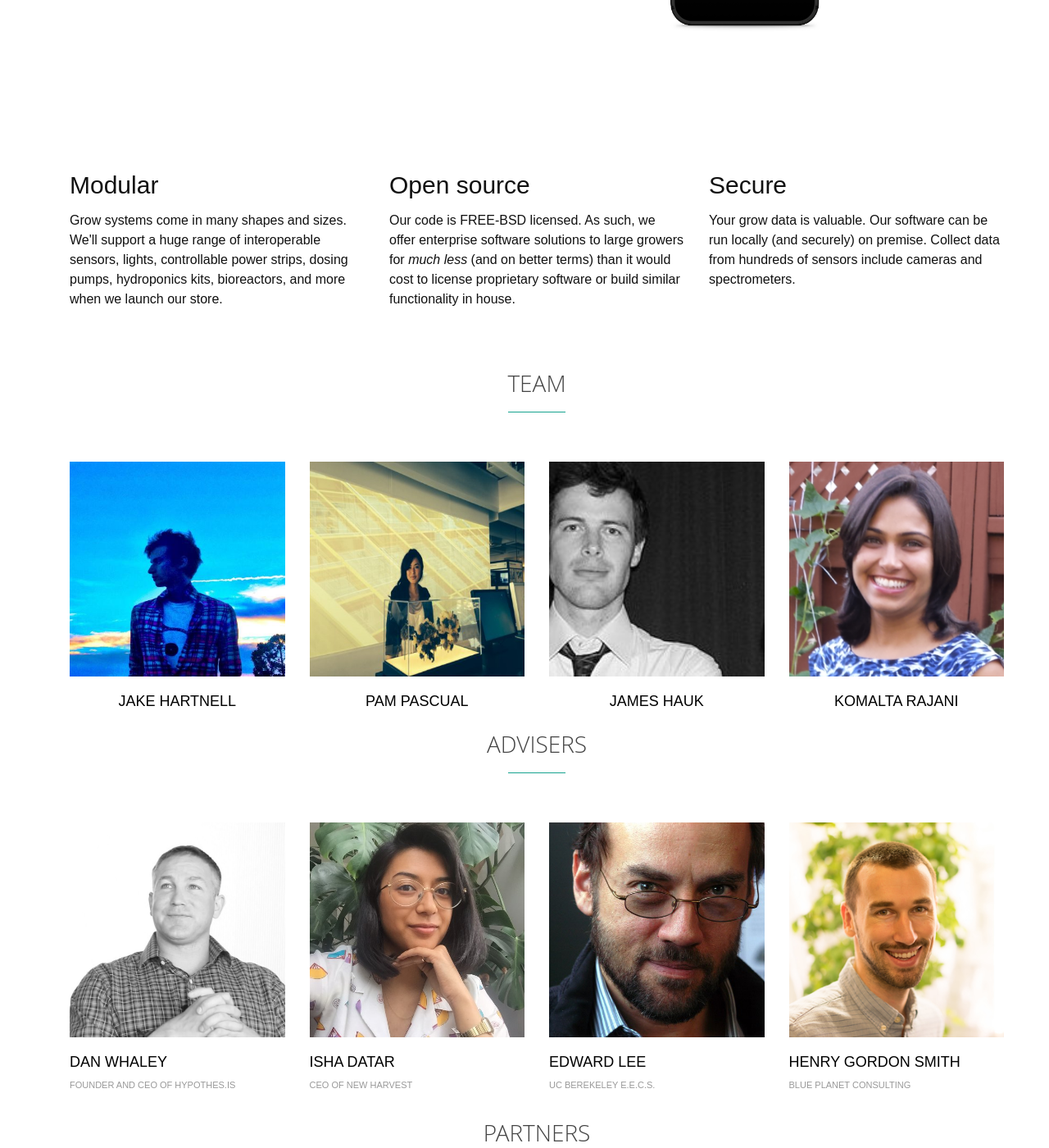
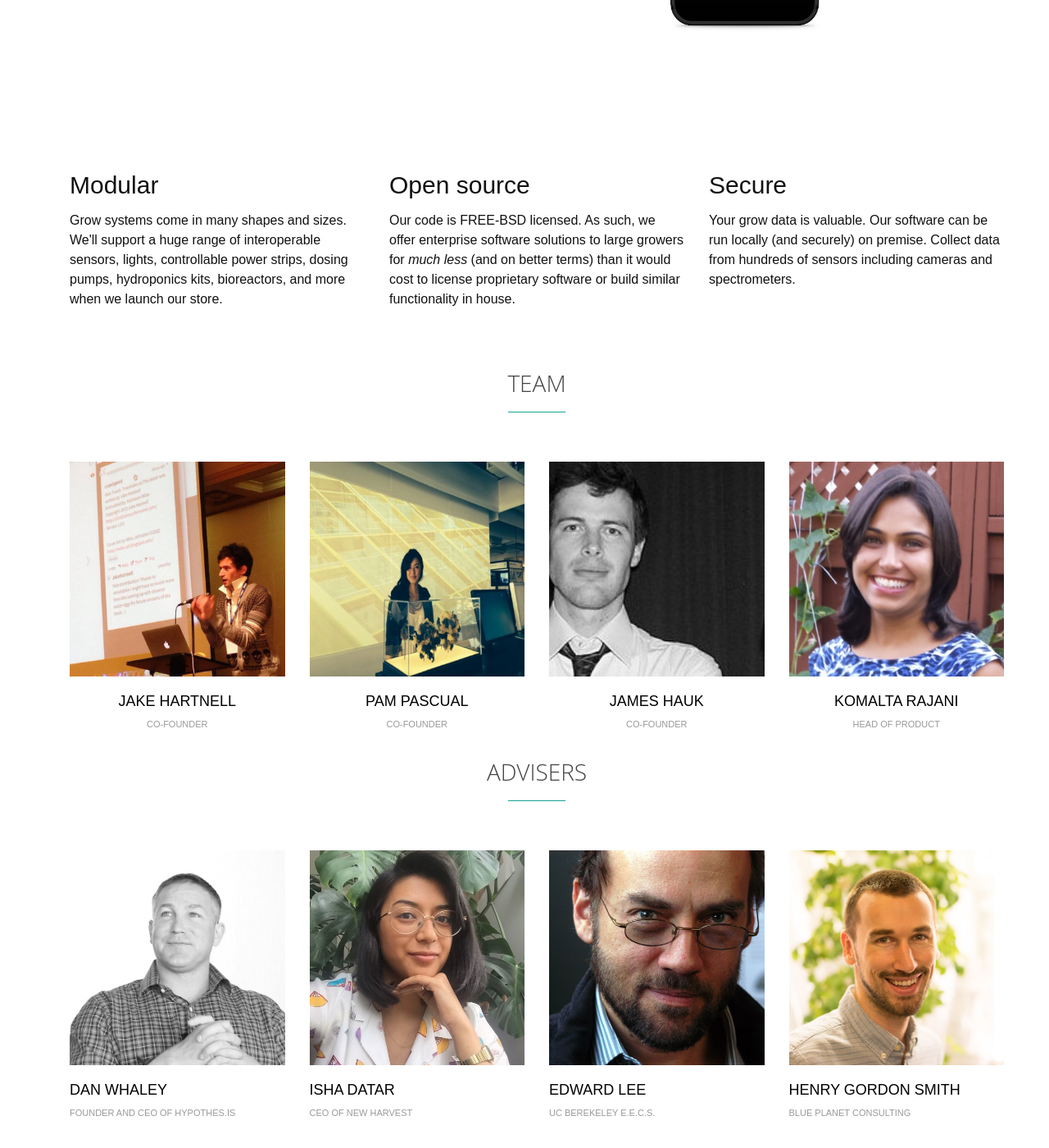
Before and after one commit to CommonGarden/Website, a Jekyll site: the page built from index.html, in a window 1280 px wide and 1400 px high, scrolled down 1846 px. Shown: the whole window at 82% size. Built offline with Jekyll 4.4.1, drawn with Linux system fonts in a browser that asks for light colours; some web fonts are replaced.

Commit message:
Clean up.

```diff
--- a/index.html
+++ b/index.html
@@ -79,7 +79,7 @@ layout: default
                 <!-- <i class="icon-custom icon-md rounded-x icon-bg-u icon-line icon-directions"></i> -->
                 <!-- <div class="content-boxes-in-v3"> -->
                   <h2 class="heading-sm">Secure</h2>
-                  <p>Your grow data is valuable. Our software can be run locally (and securely) on premise. Collect data from hundreds of sensors include cameras and spectrometers.</p>
+                  <p>Your grow data is valuable. Our software can be run locally (and securely) on premise. Collect data from hundreds of sensors including cameras and spectrometers.</p>
                 <!-- </div> -->
               </div>
             </div>
@@ -107,7 +107,7 @@ layout: default
                   </ul> -->
                 </div>
                 <h3>Jake Hartnell</h3>
-                <!-- <h4>Founder</h4> -->
+                <h4>Co-founder</h4>
               </li>
               <li class="col-sm-3 col-xs-6">
                 <div class="team-img">
@@ -119,7 +119,7 @@ layout: default
                   </ul> -->
                 </div>
                 <h3>Pam Pascual</h3>
-                <!-- <h4>Co-founder</h4> -->
+                <h4>Co-founder</h4>
               </li>
               <li class="col-sm-3 col-xs-6">
                 <div class="team-img">
@@ -131,7 +131,7 @@ layout: default
                   </ul> -->
                 </div>
                 <h3>James Hauk</h3>
-                <!-- <h4>Co-founder</h4> -->
+                <h4>Co-founder</h4>
               </li>
               <li class="col-sm-3 col-xs-6">
                 <div class="team-img">
@@ -143,7 +143,7 @@ layout: default
                   </ul> -->
                 </div>
                 <h3>Komalta Rajani</h3>
-                <!-- <h4>Co-founder</h4> -->
+                <h4>Head of Product</h4>
               </li>
             </ul>
 
```
Also changed, not shown: img/grow.png, img/growapp.png (deleted), img/img5-md.jpg (deleted), img/people/jake.jpg.
